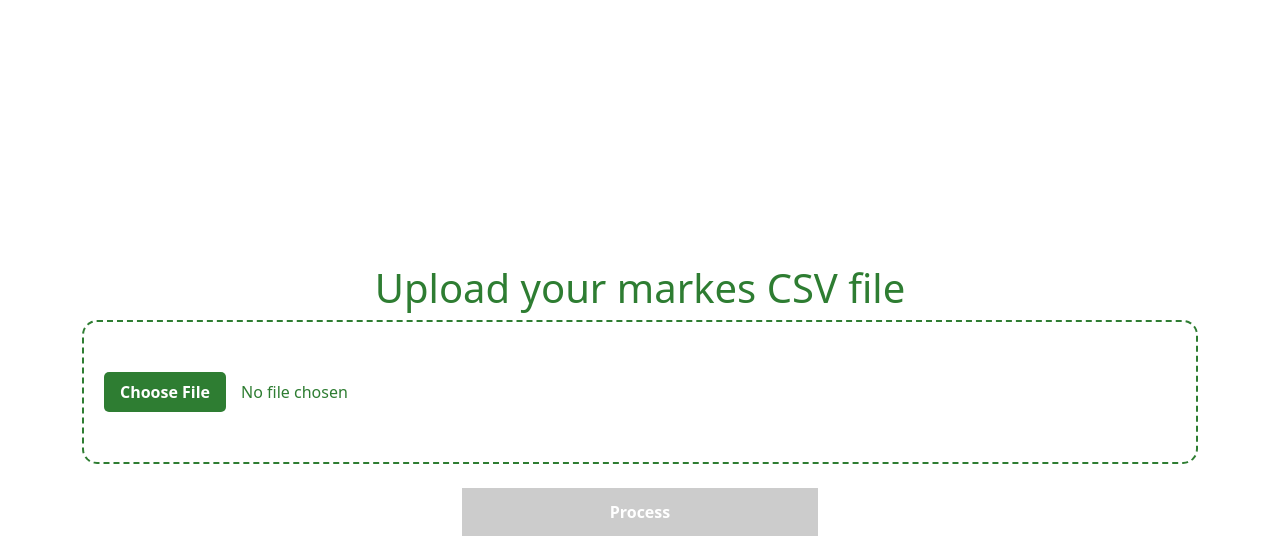
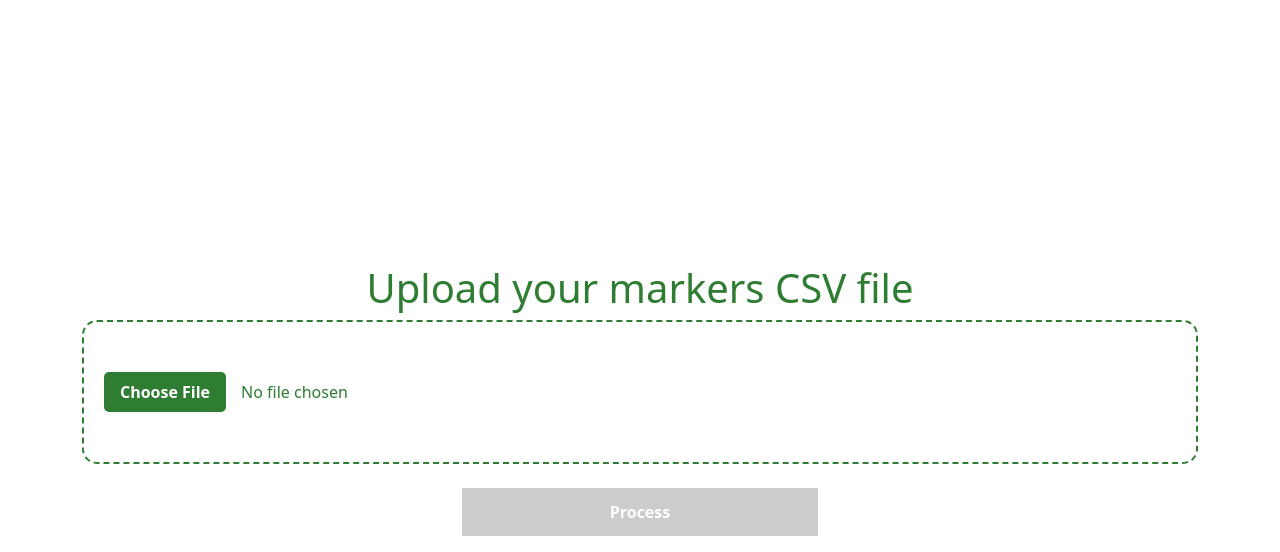
Before and after one commit to joaomateusferr/markers-to-chapters-converter, a PHP site: page / in a window 1280 px wide. Shown: the top 552 px of the page. Run offline with PHP 8.4, Linux system fonts and the light colour scheme.

Commit message:
Fix texts

```diff
--- a/pages/upload.php
+++ b/pages/upload.php
@@ -1,5 +1,5 @@
 <form action="index.php" method="post" enctype="multipart/form-data">
-    <div class="row"><h1>Upload your markes CSV file</h1></div>
+    <div class="row"><h1>Upload your markers CSV file</h1></div>
     <div class="row justify-content-center">
         <div class="col-md-12">
             <input type="file" name="csv" id="csv" accept=".csv,text/csv" required>
```
